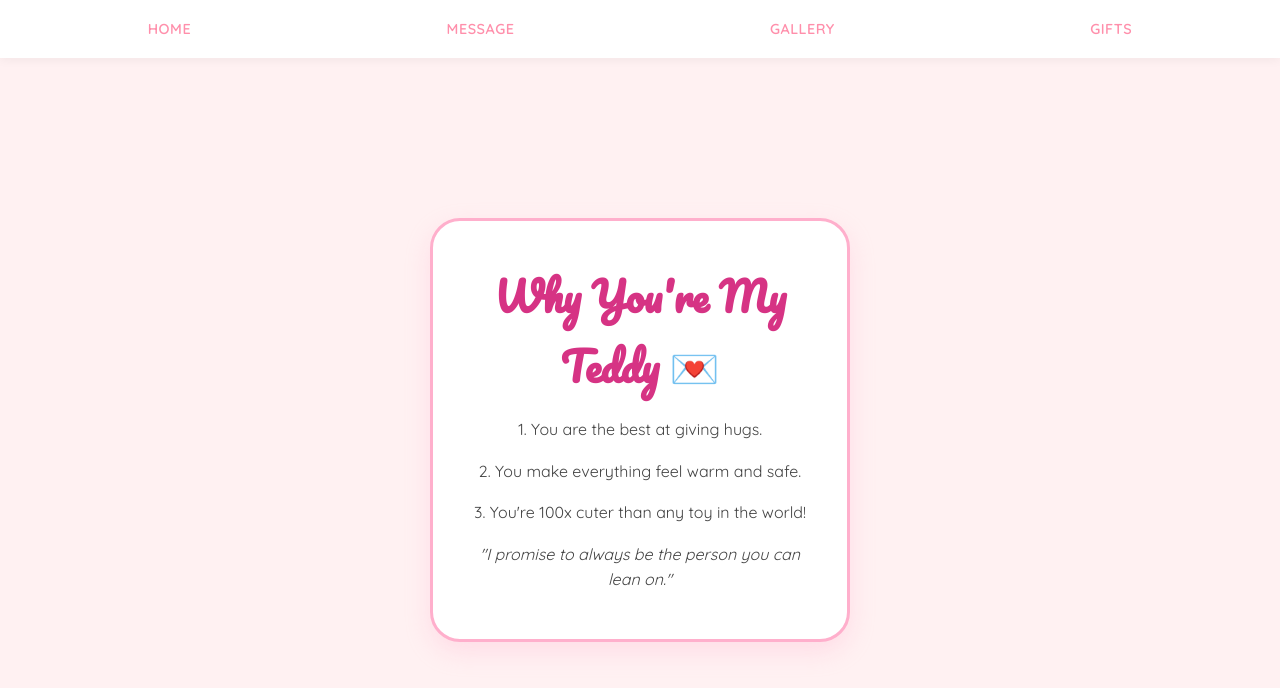
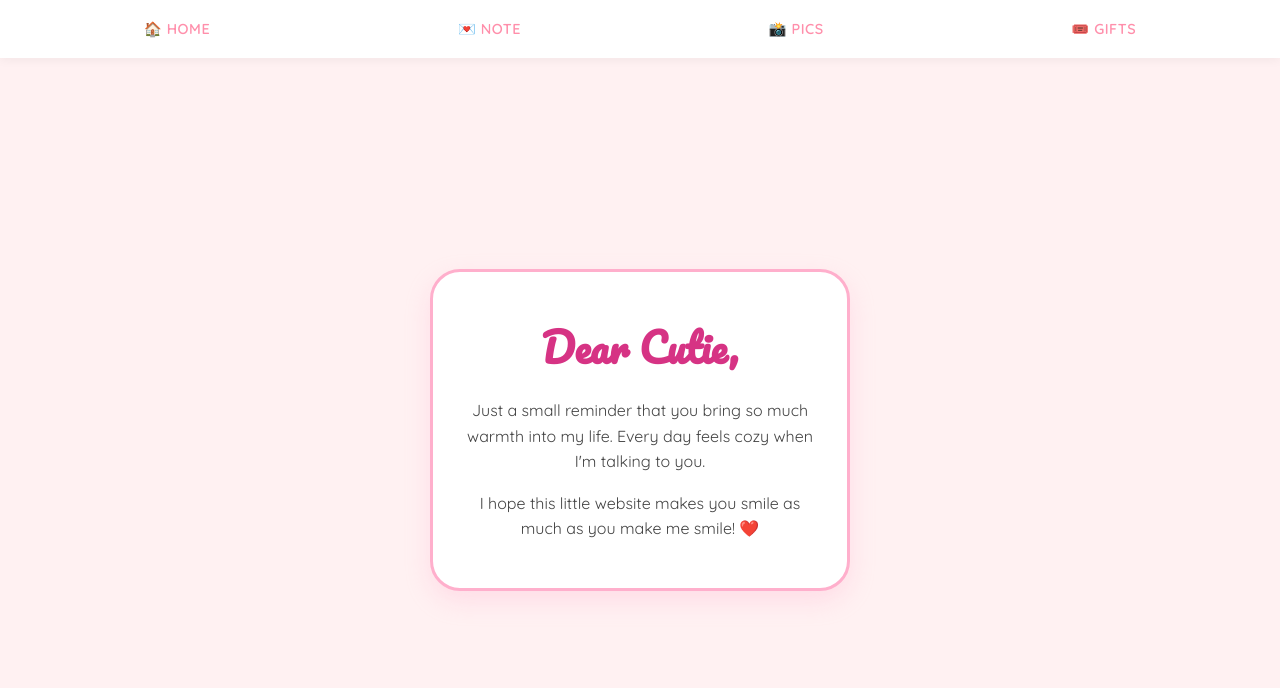
Before and after one commit to Rhoit2512/fyd, a plain HTML site: page message.html in a window 1280 px wide. Drawn offline with Linux system fonts and the light colour scheme.

Commit message:
Revise message.html with updated content and structure

```diff
--- a/message.html
+++ b/message.html
@@ -1,24 +1,24 @@
 <!DOCTYPE html>
-<html>
+<html lang="en">
 <head>
+    <meta charset="UTF-8">
+    <meta name="viewport" content="width=device-width, initial-scale=1.0, maximum-scale=1.0, user-scalable=no">
+    <title>A Note For You</title>
     <link rel="stylesheet" href="style.css">
     <link href="https://fonts.googleapis.com/css2?family=Pacifico&family=Quicksand:wght@400;600&display=swap" rel="stylesheet">
-    <title>A Note For You</title>
 </head>
 <body>
     <nav>
-        <a href="index.html">Home</a>
-        <a href="message.html">Message</a>
-        <a href="gallery.html">Gallery</a>
-        <a href="gifts.html">Gifts</a>
+        <a href="index.html">🏠 Home</a>
+        <a href="message.html">💌 Note</a>
+        <a href="gallery.html">📸 Pics</a>
+        <a href="gifts.html">🎟️ Gifts</a>
     </nav>
     <div class="container">
         <div class="card">
-            <h1>Why You're My Teddy 💌</h1>
-            <p>1. You are the best at giving hugs.</p>
-            <p>2. You make everything feel warm and safe.</p>
-            <p>3. You're 100x cuter than any toy in the world!</p>
-            <p><i>"I promise to always be the person you can lean on."</i></p>
+            <h1>Dear Cutie,</h1>
+            <p>Just a small reminder that you bring so much warmth into my life. Every day feels cozy when I'm talking to you.</p>
+            <p>I hope this little website makes you smile as much as you make me smile! ❤️</p>
         </div>
     </div>
 </body>
```
